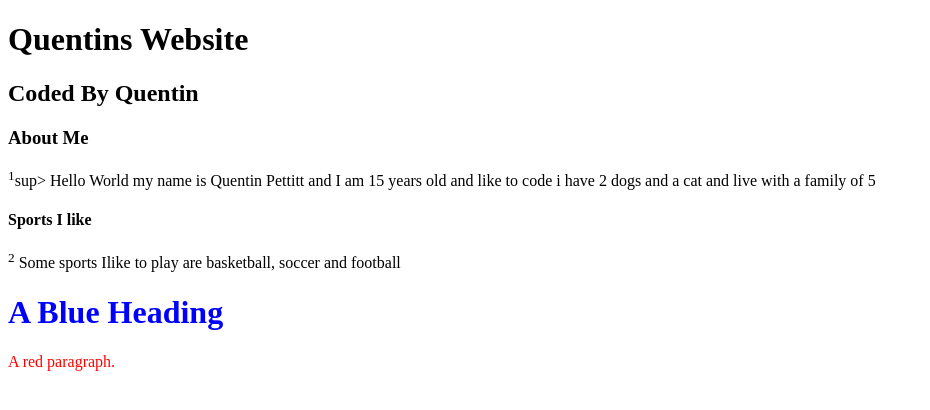
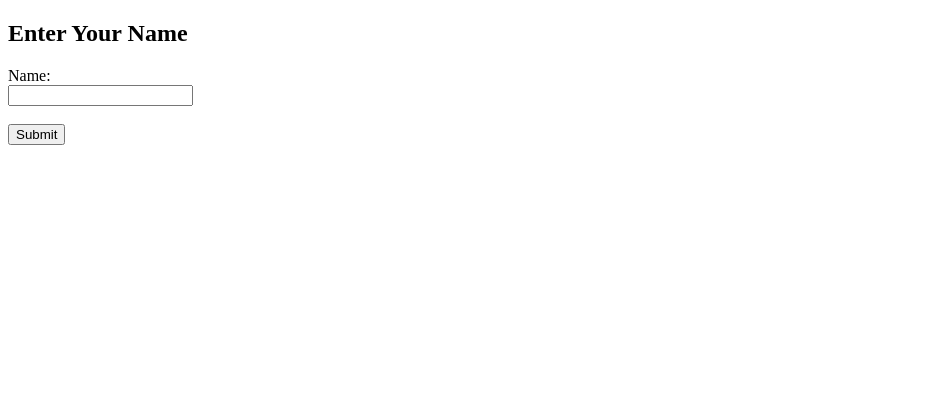
Before and after one commit to Quentin-Pettitt/My-First-Webpage, a plain HTML site: page index.html in a window 1280 px wide. Shown: the whole page, without its empty margins (0-930 px from the left). Drawn offline with Linux system fonts and the light colour scheme.

Commit message:
Update index.html

```diff
--- a/index.html
+++ b/index.html
@@ -1,20 +1,19 @@
 <!DOCTYPE html>
-<title>My First Website</title>
+<html lang="en">
+<head>
+    <meta charset="UTF-8">
+    <meta name="viewport" content="width=device-width, initial-scale=1.0">
+    <title>User Name Form</title>
 </head>
-   <h1> Quentins Website</h1>
-   <h2> Coded By Quentin</h2>
-   <h3> About Me</h3>
-   <p>
-      <sup>1</sup>sup> Hello World my name is Quentin Pettitt and I am 15 years old and like to code i have 2 dogs and a cat and live with a family of 5
-    </sup>
-    <h4> Sports I like </h4>
-    <p>
-      <sup>2</sup> Some sports Ilike to play are basketball, soccer and football
-      </p>
+<body>
 
-<h1 style="color:blue;">A Blue Heading</h1>
+    <h2>Enter Your Name</h2>
 
-<p style="color:red;">A red paragraph.</p>
+    <form action="#" method="post">
+        <label for="name">Name:</label><br>
+        <input type="text" id="name" name="name"><br><br>
+        <input type="submit" value="Submit">
+    </form>
 
 </body>
 </html>
```
